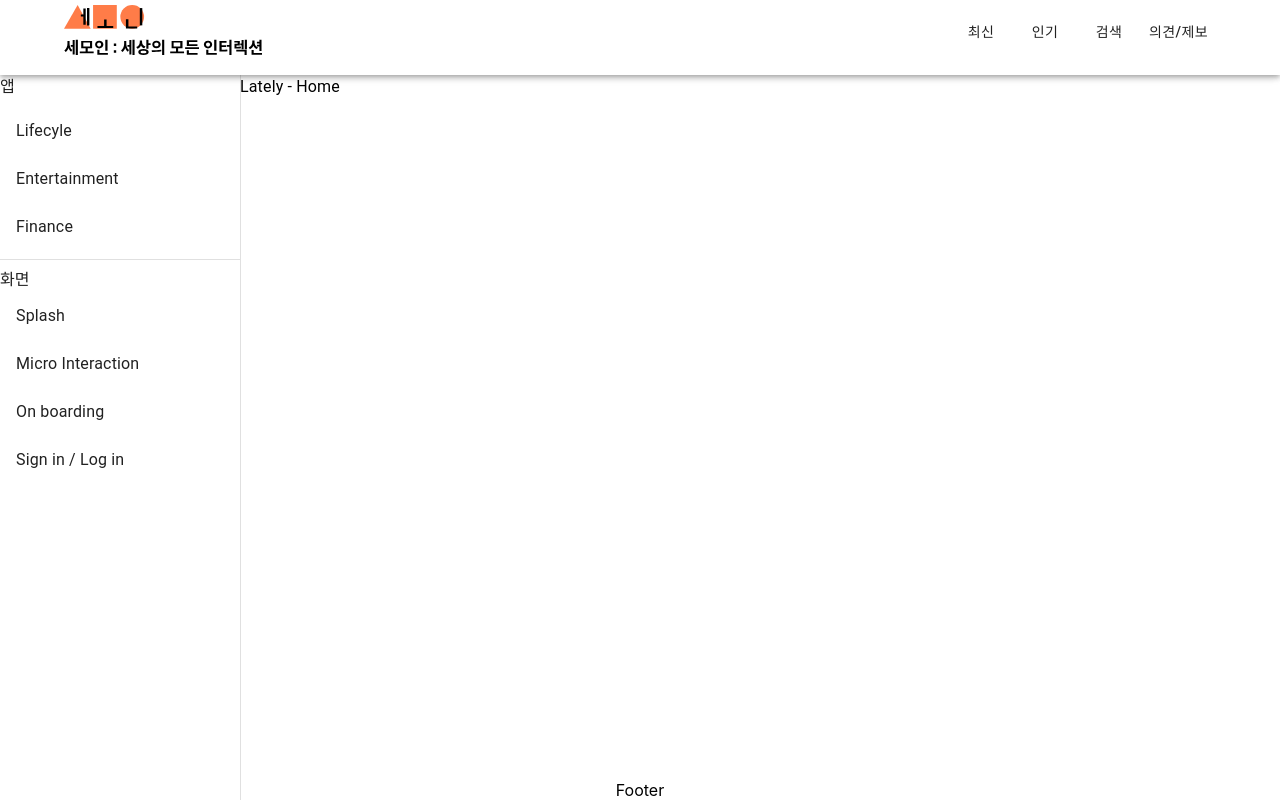
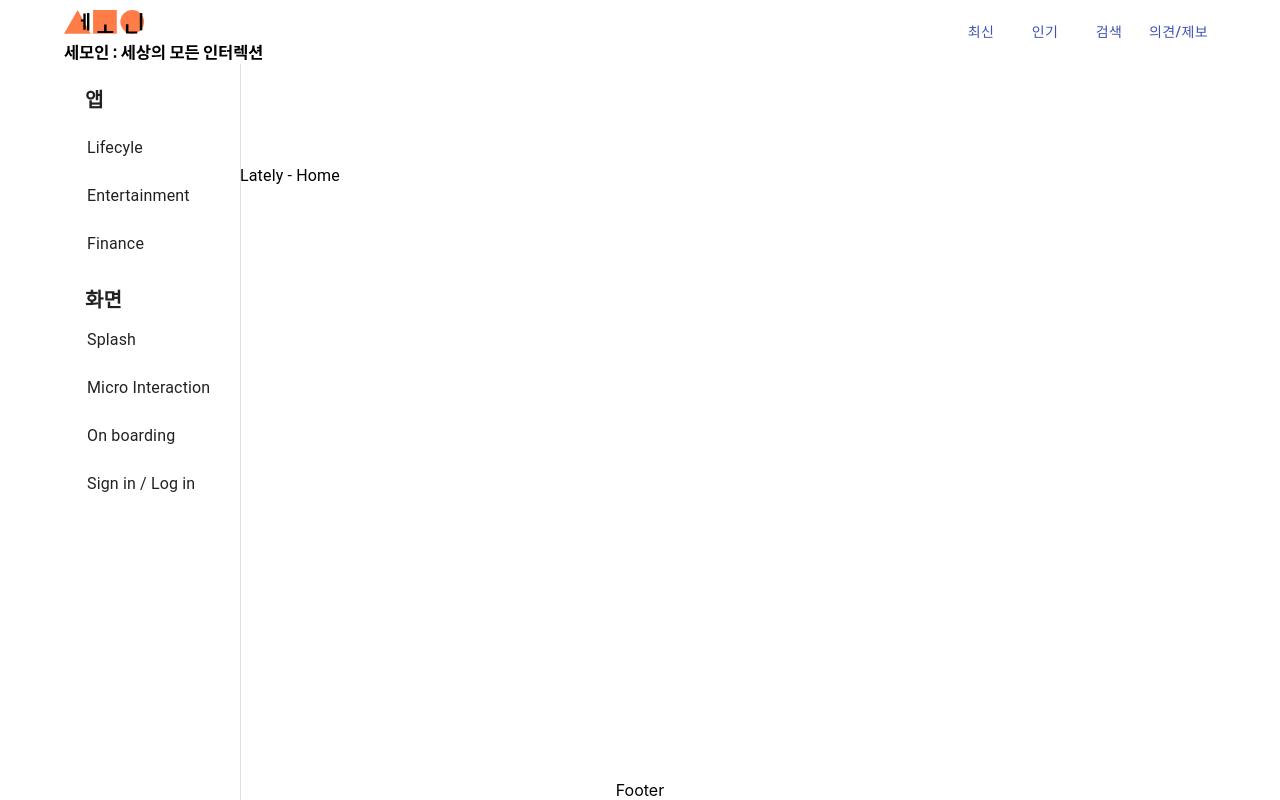
Before and after one commit to songyosub/ykeydev.github.io, a React (Create React App) app: page / in a window 1280 px wide. Built offline with nearby package versions, Linux system fonts and the light colour scheme.

Commit message:
메뉴바 수정, serch 레이아웃

```diff
--- a/public/index.html
+++ b/public/index.html
@@ -9,12 +9,12 @@
       name="description"
       content="Web site created using create-react-app"
     />
-    <link rel="apple-touch-icon" href="%PUBLIC_URL%/logo192.png" />
+    <!-- <link rel="apple-touch-icon" href="%PUBLIC_URL%/logo192.png" /> -->
     <!--
       manifest.json provides metadata used when your web app is installed on a
       user's mobile device or desktop. See https://developers.google.com/web/fundamentals/web-app-manifest/
     -->
-    <link rel="manifest" href="%PUBLIC_URL%/manifest.json" />
+    <!-- <link rel="manifest" href="%PUBLIC_URL%/manifest.json" /> -->
     <!--
       Notice the use of %PUBLIC_URL% in the tags above.
       It will be replaced with the URL of the `public` folder during the build.
--- a/src/Header.js
+++ b/src/Header.js
@@ -34,10 +34,11 @@ const Header = () => {
           position: 'fixed',
           zIndex: theme.zIndex.drawer + 1,
           background:'white',
-          height: '75px'
+          boxShadow:'none'
         },
         logo:{
           height:'50px',
+          marginTop:'10px',
           marginLeft:'40px',
         },
         logo_div:{
@@ -68,7 +69,7 @@ const Header = () => {
           <Button
               {...{
               key: label,
-              color: "solid black",
+              color: "primary",
               to: href,
               component: RouterLink
               }}
--- a/src/pages/Lately.js
+++ b/src/pages/Lately.js
@@ -1,12 +1,6 @@
 import React from 'react';
 import {makeStyles,
-        Drawer ,
         Typography,
-        List,
-        Divider,
-        ListItem,
-        ListItemIcon,
-        ListItemText,
         Toolbar
     } from '@material-ui/core'
 import Menubar from './Menubar'
@@ -15,7 +9,7 @@ const Lately = () => {
     const drawerWidth = 240;
     const useStyles = makeStyles((theme) =>({
         lately: {
-            marginTop:'500px',
+            marginTop:'100px',
             width: '100%',
             textAlign: 'center',
         },
@@ -32,50 +26,17 @@ const Lately = () => {
         drawerContainer: {
             overflow: 'auto',
         },
-        appBar: {
-          height: '75px'
-        },
       })
     );
     const classes = useStyles();
 
     return(
+
         <div className = {classes.container}>
-        <Drawer
-            className={classes.drawer}
-            variant="permanent"
-            classes={{
-            paper: classes.drawerPaper,
-            }}
-        >
-        <Toolbar className={classes.appBar}/>
-        <div className={classes.drawerContainer}>
-             <Typography>
-              앱
-            </Typography>
-          <List>
-            {['Lifecyle', 'Entertainment', 'Finance'].map((text, index) => (
-              <ListItem button key={text}>
-                <ListItemText primary={text} />
-              </ListItem>
-            ))}
-          </List>
-          <Divider />
-          <List>
-          <Typography>
-              화면
-            </Typography>
-            {['Splash', 'Micro Interaction', 'On boarding', 'Sign in / Log in'].map((text, index) => (
-              <ListItem button key={text}>
-                <ListItemText primary={text} />
-              </ListItem>
-            ))}
-          </List>
-        </div>
-      </Drawer>
+        <Menubar/>
       <main>
-       <Toolbar className={classes.appBar}/>
-        <Typography paragraph>
+       <Toolbar/>
+        <Typography className = {classes.lately}>
                 Lately - Home
         </Typography>
       </main>
--- a/src/pages/Menubar.js
+++ b/src/pages/Menubar.js
@@ -1,22 +1,83 @@
 import React from 'react';
-import {makeStyles, Typography} from '@material-ui/core'
+import {makeStyles,
+    Drawer ,
+    Typography,
+    List,
+    Divider,
+    ListItem,
+    ListItemIcon,
+    ListItemText,
+    Toolbar
+} from '@material-ui/core'
 
 const Menubar = () => {
+    const drawerWidth = 240;
+    const useStyles = makeStyles((theme) =>({
+        container:{
+            display:'flex'
+        },
+        drawer: {
+            width: drawerWidth,
+            flexShrink: 0,
+            borderRight: 0
+          },
+        drawerPaper: {
+            width: drawerWidth,
+        },
+        drawerContainer: {
+            marginTop:'20px',
+            overflow: 'auto',
+        },
+        listItems:{
+            paddingLeft:'71px',
 
-    const useStyles = makeStyles((theme) =>({
-        menubar: {
-            marginTop:'500px',
-            width: '100%',
-            textAlign: 'center',
+        },
+        listTitle:{
+            marginLeft:'85px',
+            fontSize:'1.25rem',
+            fontWeight:'bold'
+        },
+        listText:{
+            fontSize:'1.rem',
+            fontStyle:'bold'
         },
       })
     );
-    const { menubar } = useStyles();
+    const classes = useStyles();
 
     return(
-        <Typography className = {menubar}>
-            Left_MENU
-        </Typography>
+        <Drawer
+            className={classes.drawer}
+            variant="permanent"
+            classes={{
+                paper: classes.drawerPaper,
+            }}
+        >
+        <Toolbar />
+        <div className={classes.drawerContainer}>
+            <Typography variant ='h6' className={classes.listTitle}>
+            앱
+            </Typography>
+        <List>
+            {['Lifecyle', 'Entertainment', 'Finance'].map((text, index) => (
+            <ListItem button key={text} >
+                <ListItemText primary={text} classes={{primary:classes.listText}} className={classes.listItems} />
+            </ListItem>
+            ))}
+        </List>
+
+        <List>
+            <Typography className={classes.listTitle} variant ='h6'>
+                화면
+            </Typography >
+                {['Splash', 'Micro Interaction', 'On boarding', 'Sign in / Log in'].map((text, index) => (
+                <ListItem button key={text}>
+                    <ListItemText primary={text} classes={{primary:classes.listText}} className={classes.listItems} />
+                </ListItem>
+                ))}
+        </List>
+        </div>
+     </Drawer>
     )
 };
 
--- a/src/pages/Popular.js
+++ b/src/pages/Popular.js
@@ -15,9 +15,12 @@ const Popular = () => {
     const { popular } = useStyles();
 
     return(
-        <Typography className = {popular}>
-            Popular
-        </Typography>
+        <div>
+            <Menubar/>
+            <Typography className = {popular}>
+                Popular
+            </Typography>
+        </div>
     )
 };
 
--- a/src/pages/Search.js
+++ b/src/pages/Search.js
@@ -1,22 +1,58 @@
 import React from 'react';
-import {makeStyles,Typography} from '@material-ui/core'
+import {makeStyles,
+    Typography,
+    Toolbar,
+    InputBase,
+    Paper,
+    IconButton
+} from '@material-ui/core';
+import SearchIcon from '@material-ui/icons/Search';
 
 const Search = () => {
 
     const useStyles = makeStyles((theme) =>({
         search: {
-            marginTop:'500px',
             width: '100%',
             textAlign: 'center',
         },
+        root: {
+            marginTop:'10px',
+            padding: '6px 4px',
+            alignItems: 'center',
+            width: '100%',
+            height: '120px',
+            background:'#F3F4F6'
+          },
+        input: {
+            marginLeft: theme.spacing(1),
+            height:'100%',
+            flex: 1,
+          },
+          iconButton: {
+            padding: 10,
+          },
+          divider: {
+            height: 28,
+            margin: 4,
+          },
       })
     );
-    const { search } = useStyles();
+    const classes = useStyles();
 
     return(
-        <Typography className = {search}>
-            Search
-        </Typography>
+        <>
+            <Toolbar/>
+            <Paper elevation={0} component="form" className={classes.root}>
+            <IconButton type="submit" className={classes.iconButton} aria-label="search">
+                <SearchIcon />
+            </IconButton>
+            <InputBase
+                className={classes.input}
+                placeholder="어떤걸 찾고 계세요?"
+                inputProps={{}}
+            />
+            </Paper>
+        </>
     )
 };
 
```
